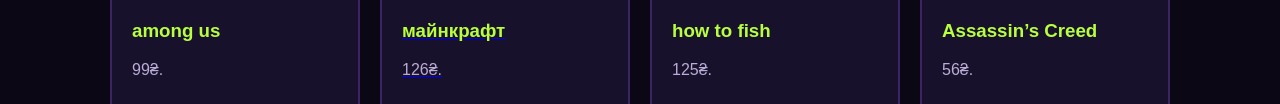
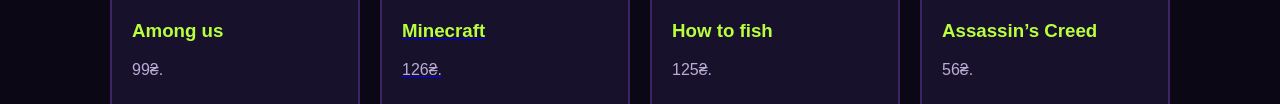
Before and after one commit to logikalutsk-coder/play-steamm, a plain HTML site: page about.html in a window 1280 px wide. Shown: the part 433-537 px from the top of the page. Drawn offline with Linux system fonts and the light colour scheme.

Commit message:
Fix HTML formatting and correct game titles

```diff
--- a/about.html
+++ b/about.html
@@ -45,7 +45,7 @@
                     alt="Фото"
                 >
 
-                <h3>among us</h3>
+                <h3>Among us</h3>
 
                 <p>
                     99₴.
@@ -63,7 +63,7 @@
                     alt="Фото"
                 >
 
-                <h3>майнкрафт</h3>
+                <h3>Minecraft</h3>
 
                 <p>
                     126₴.
@@ -82,7 +82,7 @@
                     alt="Фото"
                 >
 
-                <h3>how to fish</h3>
+                <h3>How to fish</h3>
 
                 <p>
                     125₴.
```
